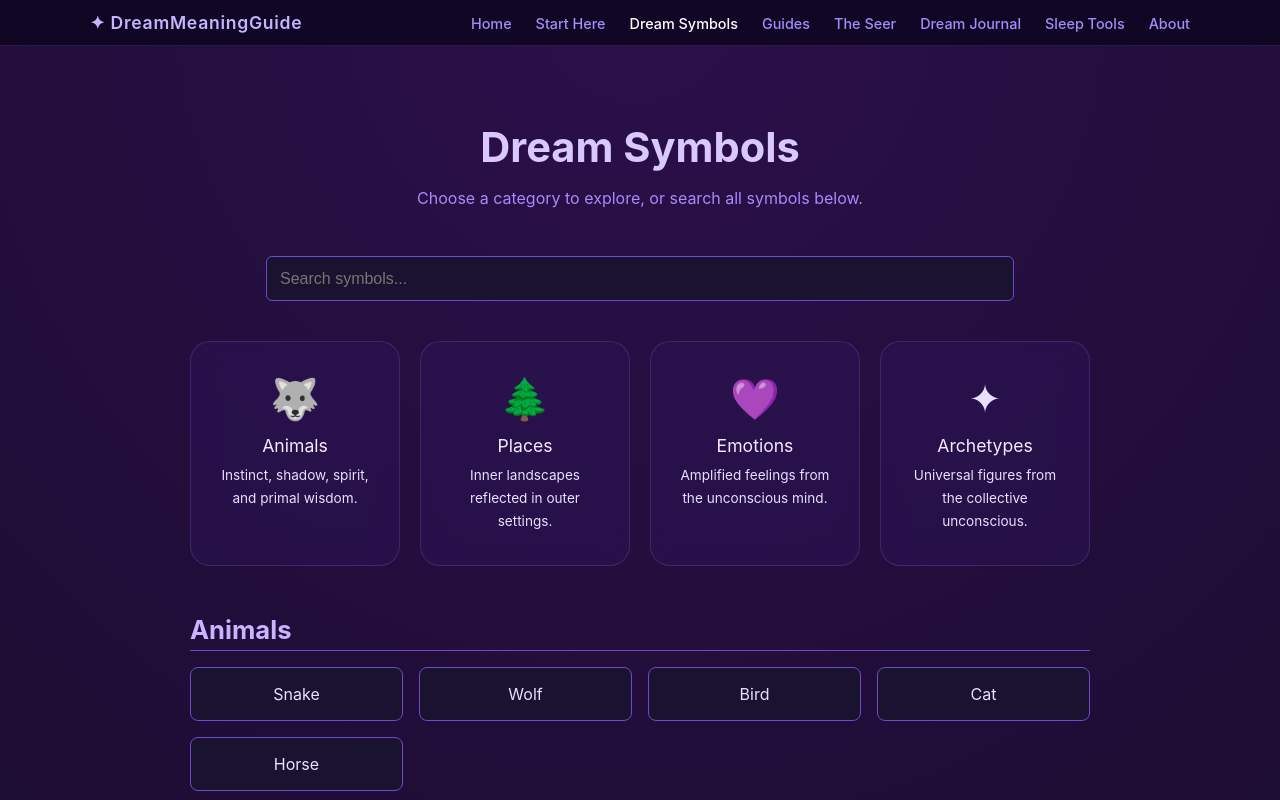
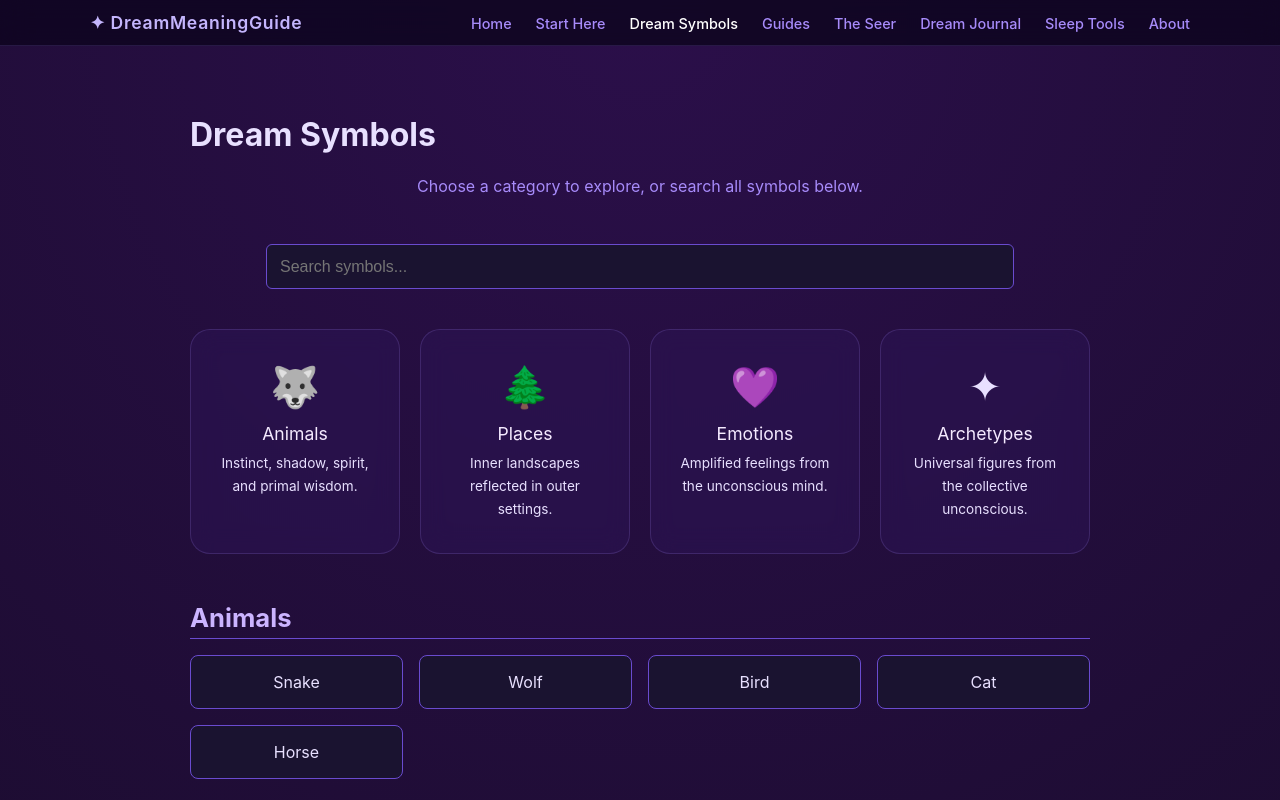
Before and after one commit to alexdurig/dreammeaningguide, an Astro site: page /dream-symbols in a window 1280 px wide. Shown: the top 800 px of the page. Built offline with nearby package versions, Linux system fonts and the light colour scheme; Astro itself is replaced by a stand-in of ours.

Commit message:
Simplify h1 tag in dream-symbols page

```diff
--- a/src/pages/dream-symbols/index.astro
+++ b/src/pages/dream-symbols/index.astro
@@ -58,9 +58,7 @@ const grouped = {
 
 <main style="max-width:900px;margin:0 auto;padding:3rem 2rem;">
 
-  <h1 style="font-family:Inter,serif;font-size:2.6rem;text-align:center;color:#d8c8ff;margin-bottom:0.75rem;">
-    Dream Symbols
-  </h1>
+  <h1>Dream Symbols</h1>
 
   <p style="text-align:center;color:#a78bfa;margin-bottom:3rem;font-size:1rem;">
     Choose a category to explore, or search all symbols below.
```
